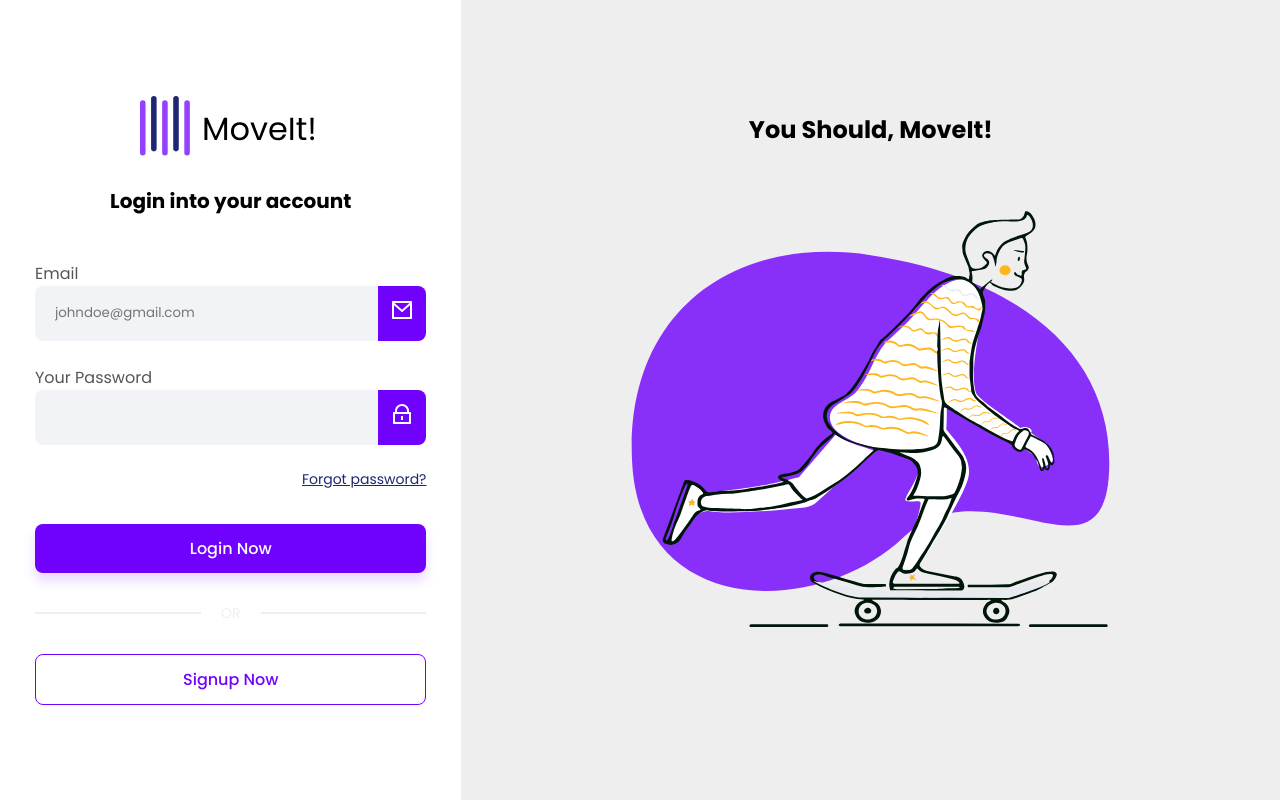
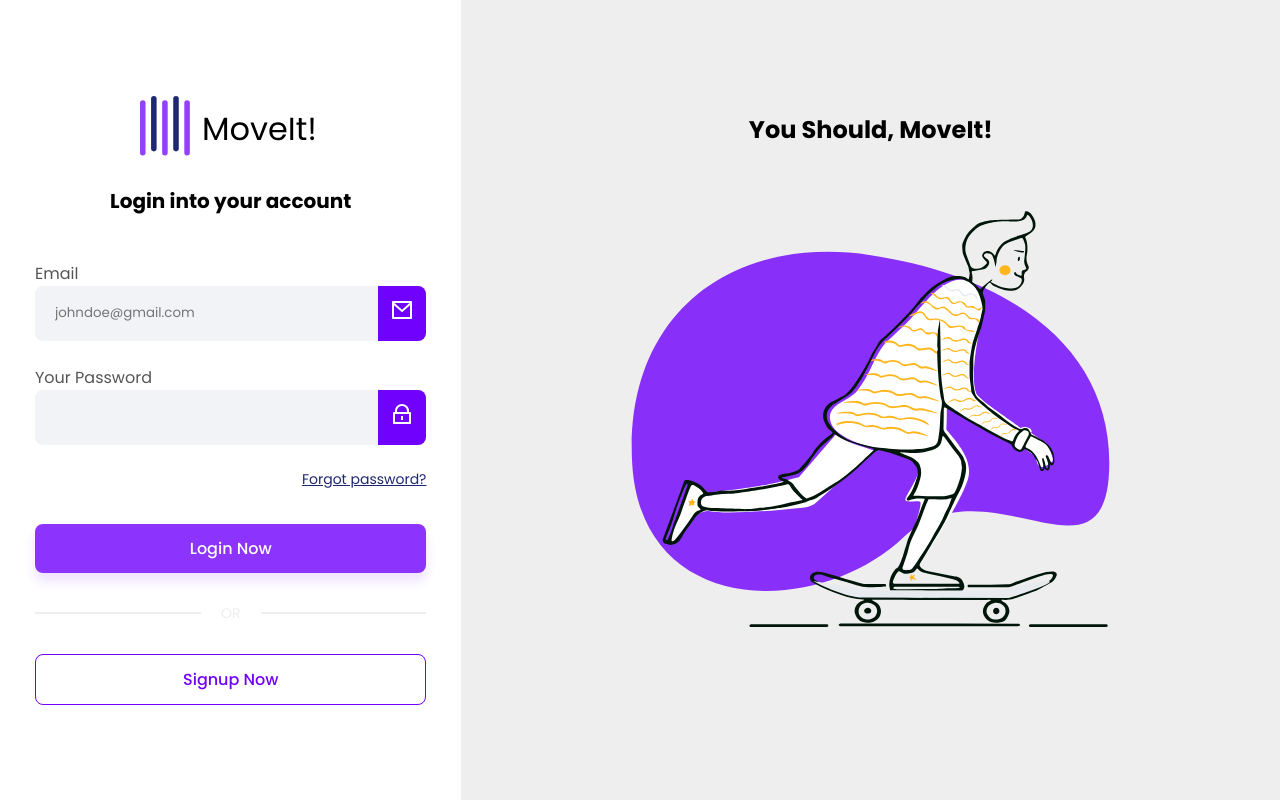
Before and after one commit to Mauro-vidal/login-page-frontend, an Angular app: page /login in a window 1280 px wide. Built offline with nearby package versions, Linux system fonts and the light colour scheme.

Commit message:
opacidade para botão de login

```diff
--- a/src/app/components/default-login-layout/default-login-layout.component.html
+++ b/src/app/components/default-login-layout/default-login-layout.component.html
@@ -4,7 +4,13 @@
         <h2>{{ title }}</h2>
         <ng-content></ng-content>
         <div class="btn-wrapper">
-            <button class="btn-primary" (click)="submit()">{{ primaryBtnText }}</button>
+            <button
+                class="btn-primary"
+                (click)="submit()"
+                [disabled]="disablePrimaryBtn"
+            >
+                {{ primaryBtnText }}
+            </button>
             <div class="divider">
                 <div></div>
                 <span>or</span>
--- a/src/app/components/default-login-layout/default-login-layout.component.scss
+++ b/src/app/components/default-login-layout/default-login-layout.component.scss
@@ -74,6 +74,7 @@
                 padding: 12px 24px;
                 cursor: pointer;
 
+
                 &:disabled {
                     opacity: 0.8;
                 }
--- a/src/app/components/default-login-layout/default-login-layout.component.ts
+++ b/src/app/components/default-login-layout/default-login-layout.component.ts
@@ -11,6 +11,7 @@
   @Input() title: string = "";
   @Input() primaryBtnText: string = "";
   @Input() secondaryBtnText: string = "";
+  @Input() disablePrimaryBtn: boolean = true;
   @Output("submit") onSubmit = new EventEmitter(); // submit do formulário
 
   @Output("navigate") onNavigate = new EventEmitter();
--- a/src/app/pages/login/login.component.html
+++ b/src/app/pages/login/login.component.html
@@ -4,6 +4,7 @@
     secondaryBtnText="Signup Now"
     (submit)="submit()"
     (navigate)="navigate()"
+    [disablePrimaryBtn]="!loginForm.valid"
 >
     <form [formGroup]="loginForm">
         <app-primary-input
```
